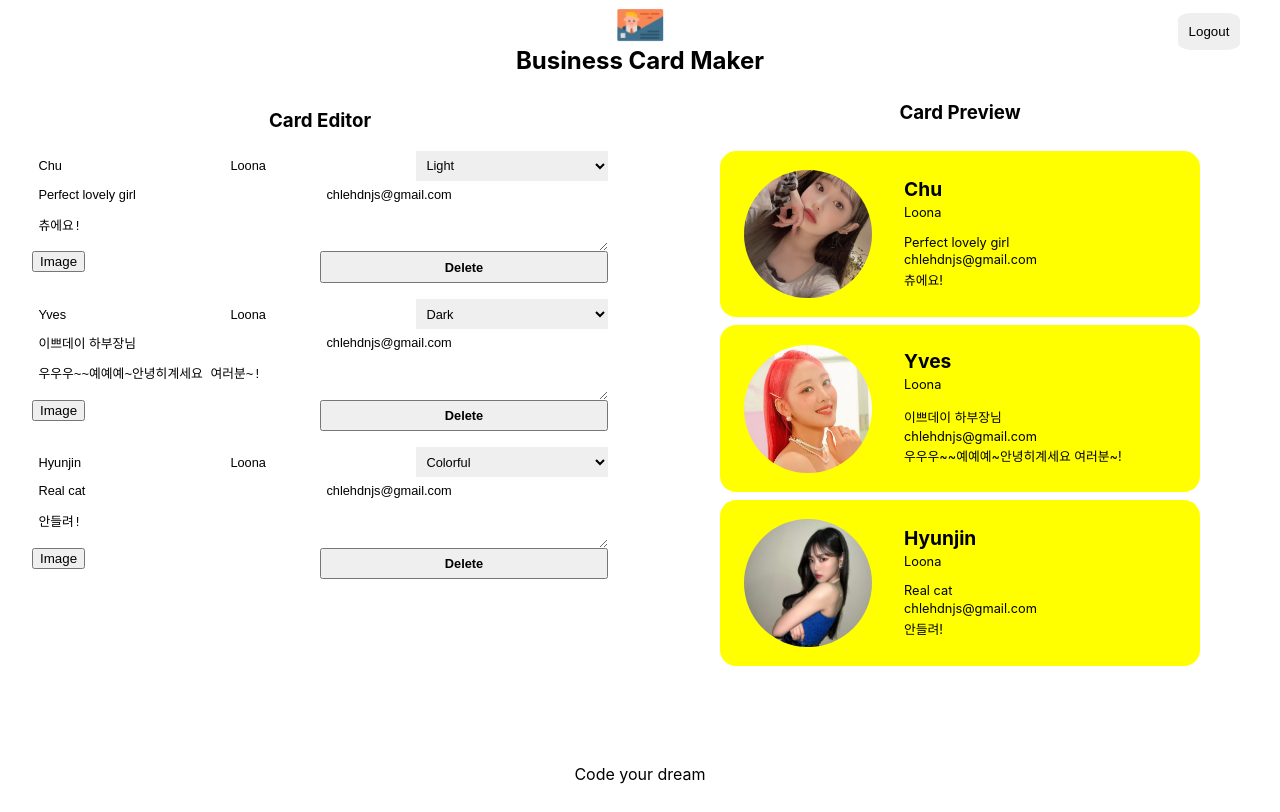
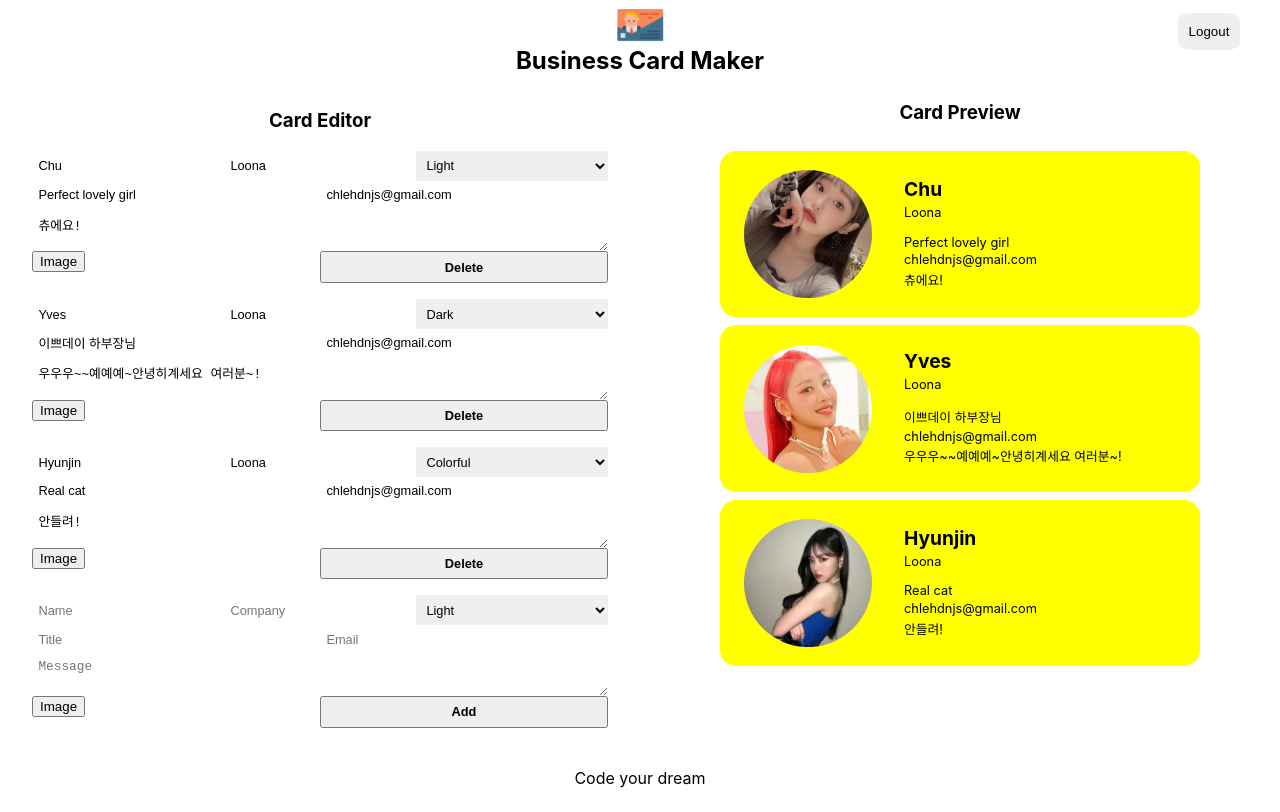
Before and after one commit to signalzero96/card_maker, a React (Create React App) app: page /maker in a window 1280 px wide. Built offline with nearby package versions, Linux system fonts and the light colour scheme; no server answers; sample sign-in values are in the browser's storage.

Commit message:
add card add form component

```diff
--- /dev/null
+++ b/src/component/card_add_form/card_add_form.jsx
@@ -0,0 +1,92 @@
+import React from 'react';
+import { useRef } from 'react';
+import Button from '../button/button';
+import ImageFileInput from '../image_file_input/image_file_input';
+import styles from './card_add_form.module.css';
+
+const CardAddForm = ({ onAdd }) => {
+  const formRef = useRef();
+  const nameRef = useRef();
+  const companyRef = useRef();
+  const titleRef = useRef();
+  const emailRef = useRef();
+  const messageRef = useRef();
+  const themeRef = useRef();
+
+  const onSubmit = (event) => {
+    event.preventDefault();
+    const card = {
+      id: Date.now(),
+      name: nameRef.current.value || '',
+      company: companyRef.current.value || '',
+      title: titleRef.current.value || '',
+      email: emailRef.current.value || '',
+      message: messageRef.current.value || '',
+      theme: themeRef.current.value || '',
+      fileName: '',
+      fileURL: '',
+    };
+    formRef.current.reset();
+    onAdd(card);
+  };
+  return (
+    <form ref={formRef} className={styles.form}>
+      <input
+        ref={nameRef}
+        className={styles.input}
+        type='text'
+        name='name'
+        placeholder='Name'
+      />
+      <input
+        ref={companyRef}
+        className={styles.input}
+        type='text'
+        name='company'
+        placeholder='Company'
+      />
+      <select
+        ref={themeRef}
+        className={styles.select}
+        name='theme'
+        placeholder='Theme'
+      >
+        <option value='light' readOnly>
+          Light
+        </option>
+        <option value='dark' readOnly>
+          Dark
+        </option>
+        <option value='colorful' readOnly>
+          Colorful
+        </option>
+      </select>
+      <input
+        ref={titleRef}
+        className={styles.input}
+        type='text'
+        name='title'
+        placeholder='Title'
+      />
+      <input
+        ref={emailRef}
+        className={styles.input}
+        type='text'
+        name='email'
+        placeholder='Email'
+      />
+      <textarea
+        ref={messageRef}
+        className={styles.textarea}
+        name='message'
+        placeholder='Message'
+      ></textarea>
+      <div className={styles.fileInput}>
+        <ImageFileInput />
+      </div>
+      <Button name='Add' onClick={onSubmit} />
+    </form>
+  );
+};
+
+export default CardAddForm;
--- /dev/null
+++ b/src/component/card_add_form/card_add_form.module.css
@@ -0,0 +1,45 @@
+@value makerBlack, makerWhite from '../../common/colors.css';
+
+.form {
+  display: flex;
+  width: 100%;
+  flex-wrap: wrap;
+  border: 1px solid makerBlack;
+  border-left: 1px solid makerBlack;
+  margin-bottom: 1em;
+}
+
+.input,
+.textarea,
+.select,
+.button,
+.fileInput {
+  font-size: 0.8rem;
+  width: 100%;
+  border: 0;
+  padding: 0.5em;
+  border-bottom: 1px solid makerBlack;
+  border-right: 1px solid makerBlack;
+  background: makerWhite;
+}
+
+.input,
+.select {
+  flex: 1 1 30%;
+}
+
+.fileInput {
+  padding: 0;
+  flex: 1 1 50%;
+}
+
+.input:focus,
+.textarea:focus,
+.select:focus,
+.button:focus {
+  outline: 0;
+}
+
+.textarea {
+  flex-basis: 100%;
+}
--- a/src/component/card_edit_form/card_edit_form.jsx
+++ b/src/component/card_edit_form/card_edit_form.jsx
@@ -24,19 +24,29 @@
         className={styles.input}
         type='text'
         name='company'
-        value={company}
+        defaultValue={company}
       />
       <select className={styles.select} name='theme' value={theme}>
         <option value='light'>Light</option>
         <option value='dark'>Dark</option>
         <option value='colorful'>Colorful</option>
       </select>
-      <input className={styles.input} type='text' name='title' value={title} />
-      <input className={styles.input} type='text' name='email' value={email} />
+      <input
+        className={styles.input}
+        type='text'
+        name='title'
+        defaultValue={title}
+      />
+      <input
+        className={styles.input}
+        type='text'
+        name='email'
+        defaultValue={email}
+      />
       <textarea
         className={styles.textarea}
         name='message'
-        value={message}
+        defaultValue={message}
       ></textarea>
       <div className={styles.fileInput}>
         <ImageFileInput />
--- a/src/component/editor/editor.jsx
+++ b/src/component/editor/editor.jsx
@@ -1,13 +1,15 @@
 import React from 'react';
+import CardAddForm from '../card_add_form/card_add_form';
 import CardEditForm from '../card_edit_form/card_edit_form';
 import styles from './editor.module.css';
 
-const Editor = ({ cards }) => (
+const Editor = ({ cards, addCard }) => (
   <section className={styles.editor}>
     <h1 className={styles.title}> Card Editor</h1>
     {cards.map((card) => (
-      <CardEditForm card={card} />
+      <CardEditForm key={card.id} card={card} />
     ))}
+    <CardAddForm onAdd={addCard} />
   </section>
 );
 
--- a/src/component/maker/maker.jsx
+++ b/src/component/maker/maker.jsx
@@ -55,11 +55,16 @@
       }
     });
   });
+
+  const addCard = (card) => {
+    const updated = [...cards, card];
+    setCards(updated);
+  };
   return (
     <section className={styles.maker}>
       <Header onLogout={onLogout} />
       <div className={styles.container}>
-        <Editor cards={cards} />
+        <Editor cards={cards} addCard={addCard} />
         <Preview cards={cards} />
       </div>
       <Footer />
--- a/src/component/preview/preview.jsx
+++ b/src/component/preview/preview.jsx
@@ -7,7 +7,7 @@
     <h1 className={styles.title}>Card Preview</h1>
     <ul className={styles.cards}>
       {cards.map((card) => (
-        <Card card={card} />
+        <Card key={card.id} card={card} />
       ))}
     </ul>
   </section>
```
